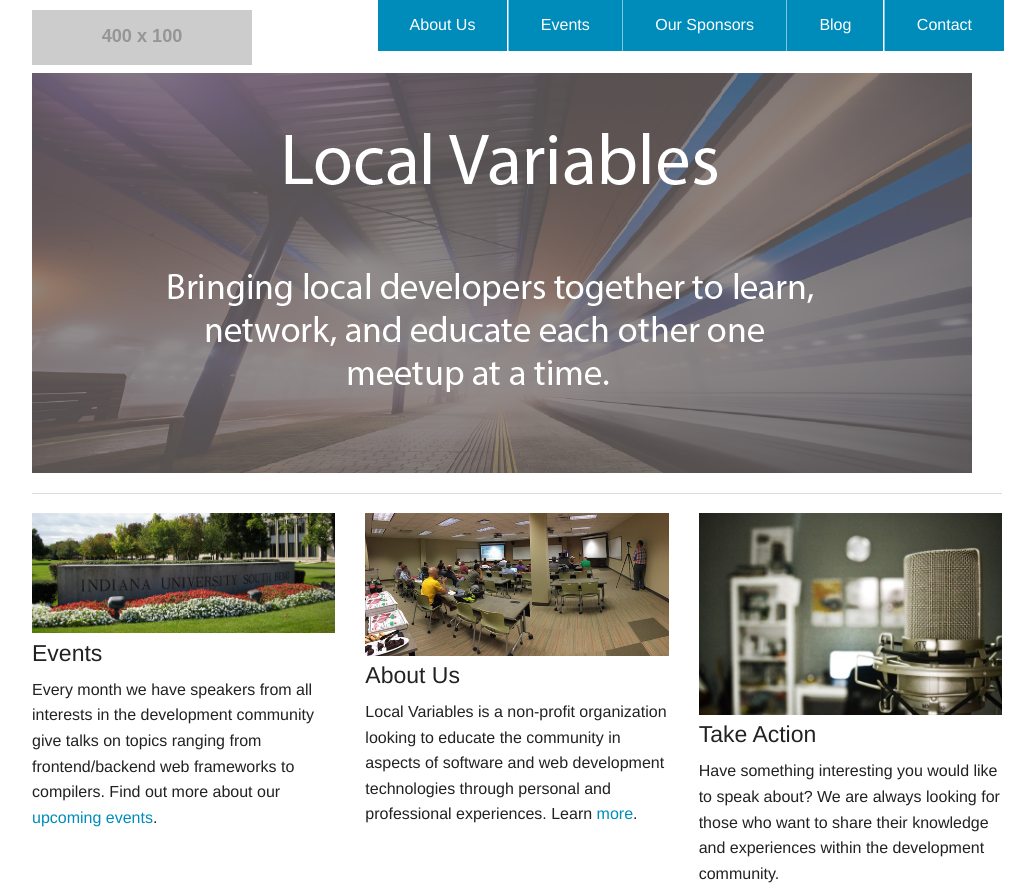
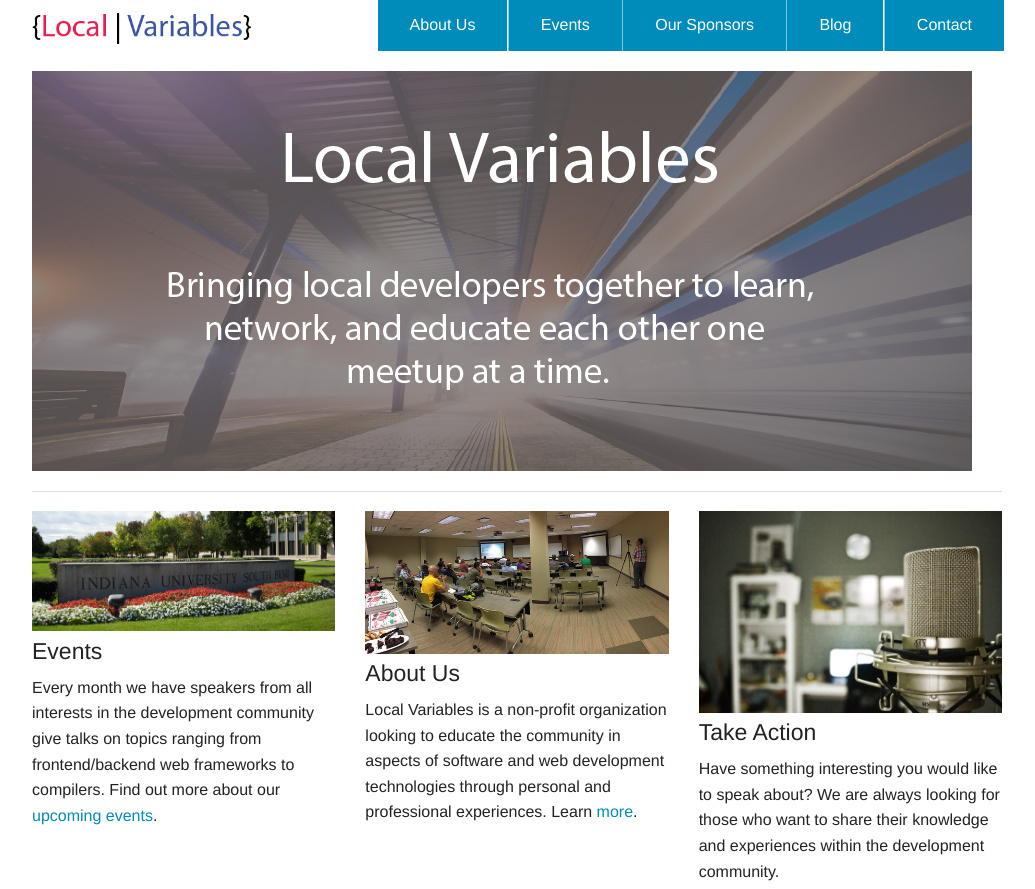
Before and after one commit to LocalVariables/localvariables.github.io, a plain HTML site: page index.html in a window 1280 px wide. Shown: the top 889 px of the page, without its empty margins (123-1158 px from the left). Drawn offline with nearby package versions, Linux system fonts and the light colour scheme; placeholder pictures from the web are drawn by us.

Commit message:
Placed logo on home page. Replace h1 tag for the logo img with div and added padding of 10px from the top.

```diff
--- a/index.html
+++ b/index.html
@@ -15,7 +15,7 @@
 
     <div class="row">
         <div class="large-3 columns">
-            <h1><a href="index.html"><img src="http://placehold.it/400x100&text=Logo"/></a></h1>
+            <div style="padding:10px 0 0 0"><a href="index.html"><img src="img/local_variables_logo.png"/></a></div>
         </div>
         <div id=navBar class="large-9 columns">
             <ul class="right button-group">
```
Also changed, not shown: 1 other file.
